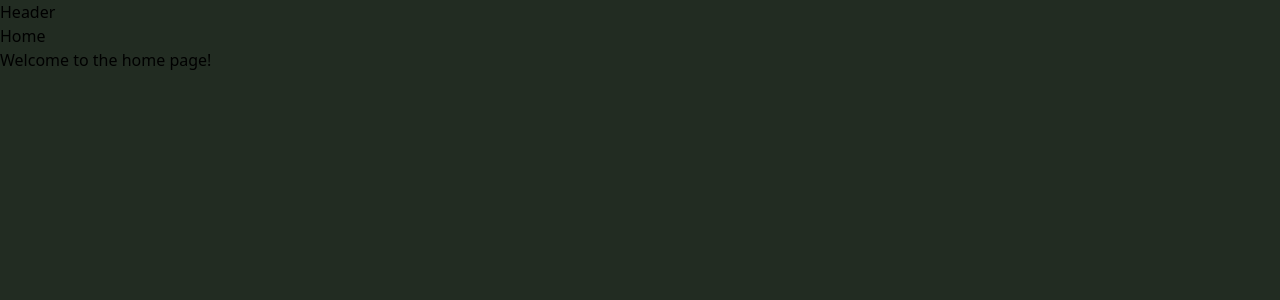
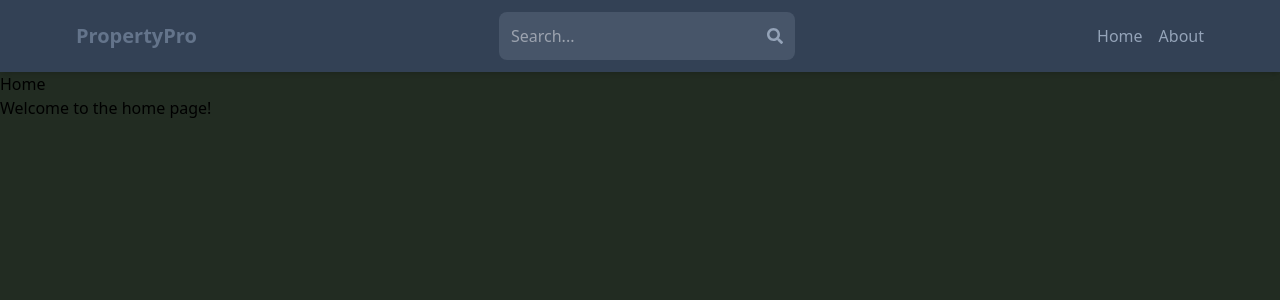
Before and after one commit to Rafiqdevhub/MERN_Real_Estate_App, a React (Vite) app in the folder client/: page / in a window 1280 px wide. Shown: the top 300 px of the page. Built offline with nearby package versions, Linux system fonts and the light colour scheme.

Commit message:
create a Header component

```diff
--- a/client/src/components/Header.jsx
+++ b/client/src/components/Header.jsx
@@ -1,8 +1,60 @@
+import { useState } from "react";
+import { Link } from "react-router-dom";
+import { FaSearch } from "react-icons/fa";
+// import { useSelector } from "react-redux";
+
 const Header = () => {
+  const [searchTerm, setSearchTerm] = useState("");
+  //   const { currentUser } = useSelector();
+  const handleSubmit = () => {};
   return (
-    <div>
-      <h1>Header</h1>
-    </div>
+    <header className="bg-slate-700 shadow-md">
+      <div className="flex justify-between items-center max-w-6xl mx-auto p-3">
+        <Link to="/">
+          <h1 className="font-bold text-sm sm:text-xl flex flex-wrap">
+            <span className="text-slate-500">PropertyPro</span>
+          </h1>
+        </Link>
+        <form
+          onSubmit={handleSubmit}
+          className="bg-slate-600 p-3 rounded-lg flex items-center"
+        >
+          <input
+            type="text"
+            placeholder="Search..."
+            className="bg-transparent focus:outline-none w-24 sm:w-64"
+            value={searchTerm}
+            onChange={(e) => setSearchTerm(e.target.value)}
+          />
+          <button>
+            <FaSearch className="text-slate-400" />
+          </button>
+        </form>
+        <ul className="flex gap-4">
+          <Link to="/">
+            <li className="hidden sm:inline text-slate-400 hover:underline">
+              Home
+            </li>
+          </Link>
+          <Link to="/about">
+            <li className="hidden sm:inline text-slate-400 hover:underline">
+              About
+            </li>
+          </Link>
+          {/* <Link to="/profile">
+            {currentUser ? (
+              <img
+                className="rounded-full h-7 w-7 object-cover"
+                src={currentUser.avatar}
+                alt="profile"
+              />
+            ) : (
+              <li className=" text-slate-700 hover:underline"> Sign in</li>
+            )}
+          </Link> */}
+        </ul>
+      </div>
+    </header>
   );
 };
 
```
